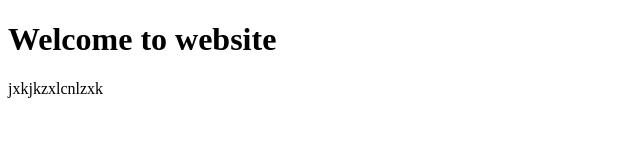
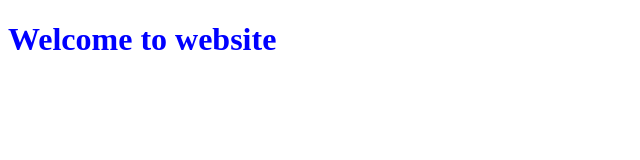
Before and after one commit to sufyanmaqsood/practice_git, a plain HTML site: page index.html in a window 1280 px wide. Shown: the whole page, without its empty margins (0-640 px from the left). Drawn offline with Linux system fonts and the light colour scheme.

Commit message:
move style

```diff
--- a/index.html
+++ b/index.html
@@ -5,9 +5,14 @@
     <meta http-equiv="X-UA-Compatible" content="IE=edge">
     <meta name="viewport" content="width=device-width, initial-scale=1.0">
     <title>Document</title>
+    <style>
+        h1{
+            color: blue;
+        }
+    </style>
 </head>
 <body>
     <h1>Welcome to website</h1>
-    jxkjkzxlcnlzxk
+
 </body>
 </html>
```
